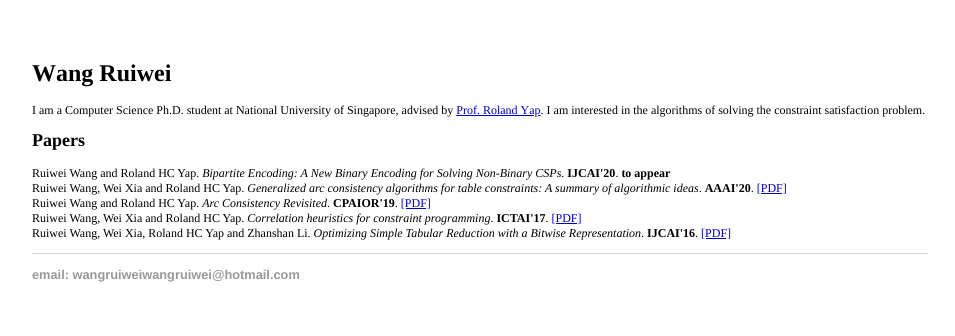
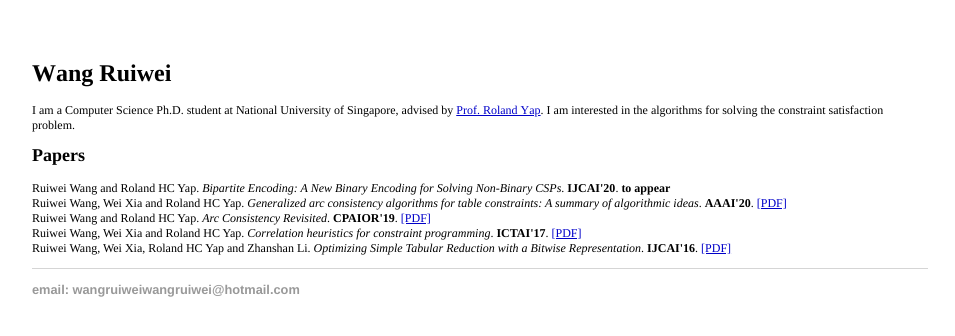
Before and after one commit to WangRuiwei/WangRuiwei.github.io, a Jekyll site: the page built from index.html, in a window 1280 px wide. Shown: the top 336 px of the page, without its empty margins (160-1115 px from the left). Built offline with Jekyll 4.4.1, drawn with Linux system fonts in a browser that asks for light colours.

Commit message:
Update index.html

```diff
--- a/index.html
+++ b/index.html
@@ -4,7 +4,7 @@
 ---
 <div class="blurb">
 <h1 style="margin: 0.0px 0.0px 16.1px 0.0px; line-height: 28.0px; font: 24.0px Times; color: #000000; -webkit-text-stroke: #000000"><span class="s1"><b>Wang Ruiwei</b></span></h1>
-<p class="p2"><span class="s1">I am a Computer Science Ph.D. student at National University of Singapore, advised by <a href="http://www.comp.nus.edu.sg/~ryap/"><span class="s2">Prof. Roland Yap</span></a>. I am interested in the algorithms of solving the constraint satisfaction problem.</span></p>
+<p class="p2"><span class="s1">I am a Computer Science Ph.D. student at National University of Singapore, advised by <a href="http://www.comp.nus.edu.sg/~ryap/"><span class="s2">Prof. Roland Yap</span></a>. I am interested in the algorithms for solving the constraint satisfaction problem.</span></p>
 <h2 style="margin: 0.0px 0.0px 14.9px 0.0px; line-height: 22.0px; font: 18.0px Times; color: #000000; -webkit-text-stroke: #000000"><span class="s1"><b>Papers</b></span></h2>
 <p class="p2">
 Ruiwei Wang and Roland HC Yap. <i>Bipartite Encoding: A New Binary Encoding for Solving Non-Binary CSPs</I>. <b>IJCAI'20</b>. <b>to appear</b><br>
```
